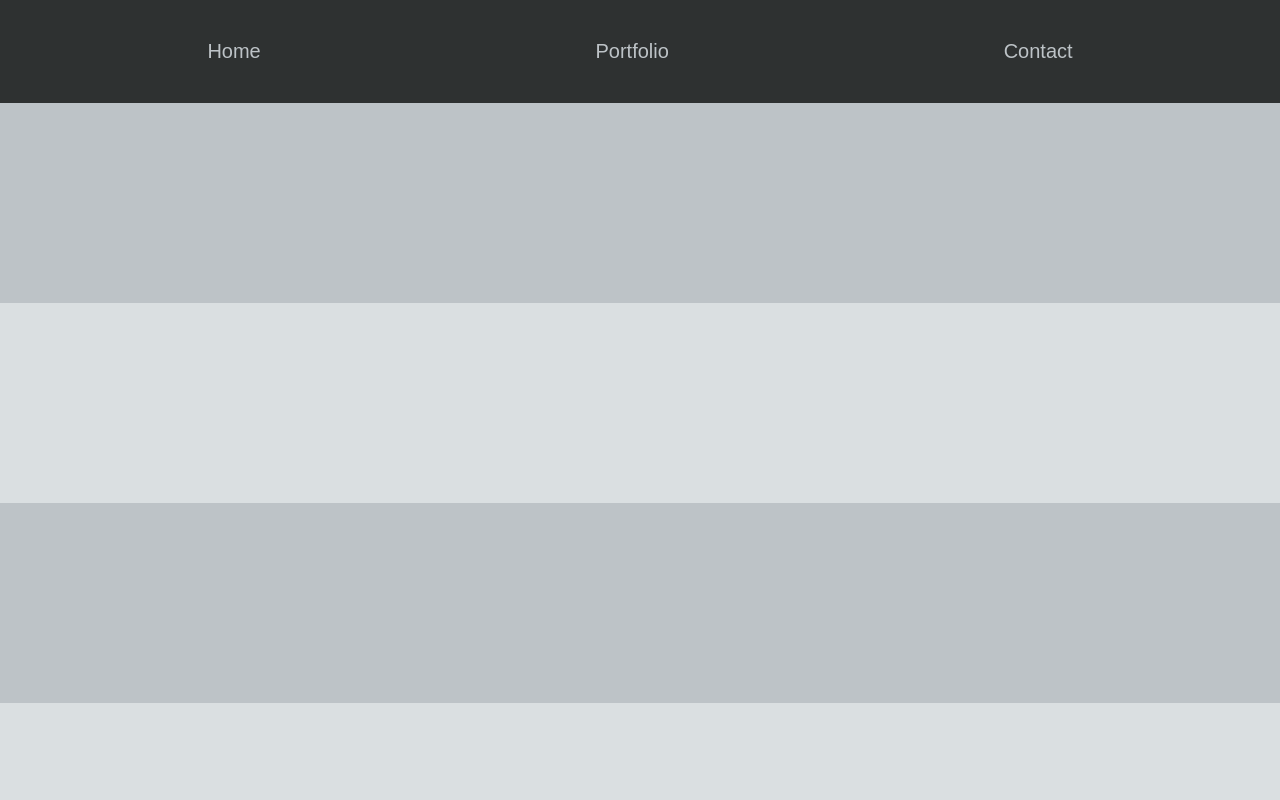
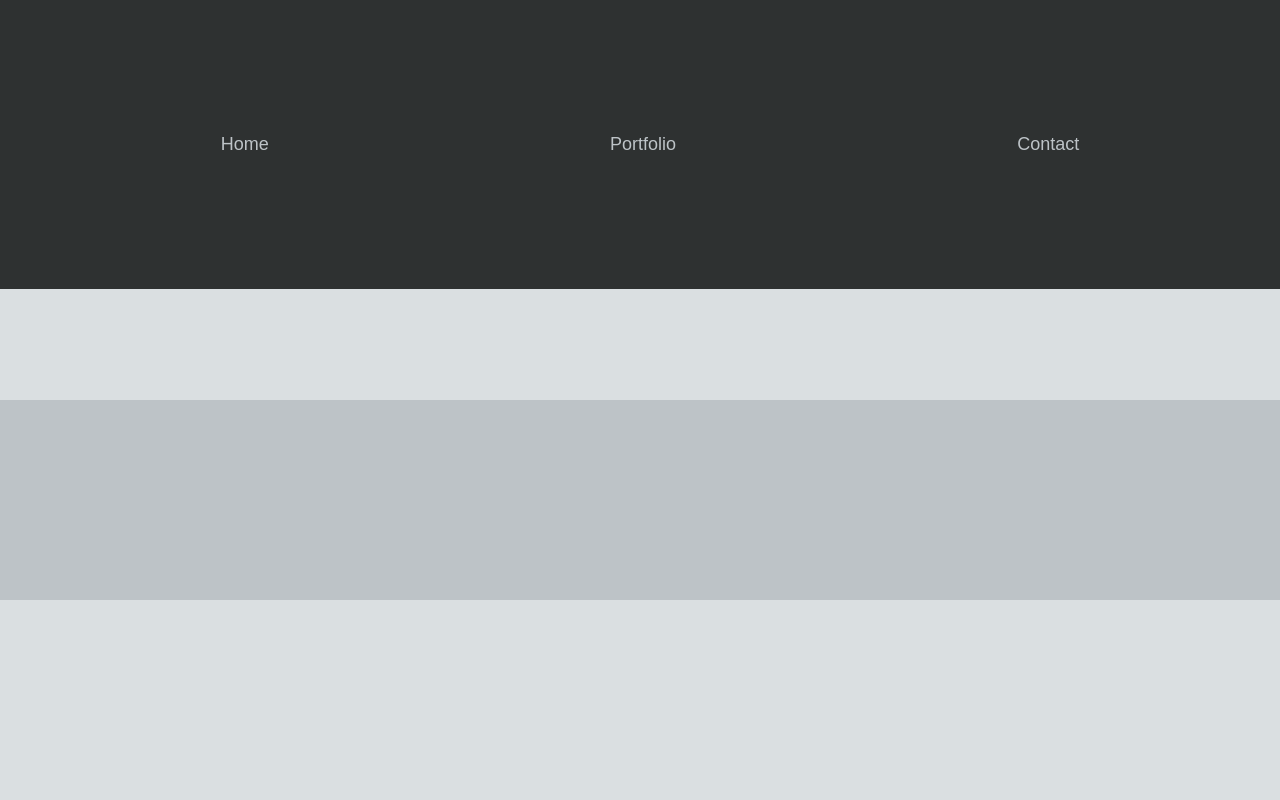
Before and after one commit to clovisdropout/jquery-project, a plain HTML site: page index.html in a window 1280 px wide. Shown: the top 800 px of the page. Drawn offline with nearby package versions, Linux system fonts and the light colour scheme.

Commit message:
add header

```diff
--- a/index.html
+++ b/index.html
@@ -10,10 +10,10 @@
 </head>
 <body>
 
-    <nav>
+    <nav id="nav">
         <ul>
             <li>
-                <a href="">Home</a>
+                <a href="" class="link">Home</a>
             </li>
             <li>
                 <a href="">Portfolio</a>
--- a/script.js
+++ b/script.js
@@ -18,5 +18,17 @@ $(window).on("scroll",function(){
 
 
 // lorsque positionY est supérieur à 100
-    // résuire heugth de la nav
+    // résuire heigth de la nav
     // positionner la nav en fixe en haut de la page.
+
+    window.onscroll = function() {scrollFunction()};
+
+function scrollFunction() {
+  if (document.body.scrollTop > 80 || document.documentElement.scrollTop > 80) {
+    document.getElementById("nav").style.padding = "30px 10px";
+    document.getElementById("link").style.fontSize = "25px";
+  } else {
+    document.getElementById("nav").style.padding = "80px 10px";
+    document.getElementById("link").style.fontSize = "35px";
+  }
+}
--- a/style.css
+++ b/style.css
@@ -11,7 +11,13 @@ body{
 nav{
     background: #2e3131	;
     margin: 0;
-}
+    overflow: hidden;
+    padding: 90px 10px; /* Large padding which will shrink on scroll (using JS) */
+    transition: 0.4s; /* Adds a transition effect when the padding is decreased */
+    position: fixed; /* Sticky/fixed navbar */
+    width: 100%;
+    top: 0; /* At the top */
+    z-index: 99; }
 
 ul{
     padding:  40px;
@@ -24,6 +30,13 @@ ul{
 a{
     text-decoration: none;
     color: #bdc3c7;
+    float: left;
+    text-align: center;
+    padding: 12px;
+    text-decoration: none;
+    font-size: 18px;
+    line-height: 25px;
+    border-radius: 4px;
 }
 
 
```
